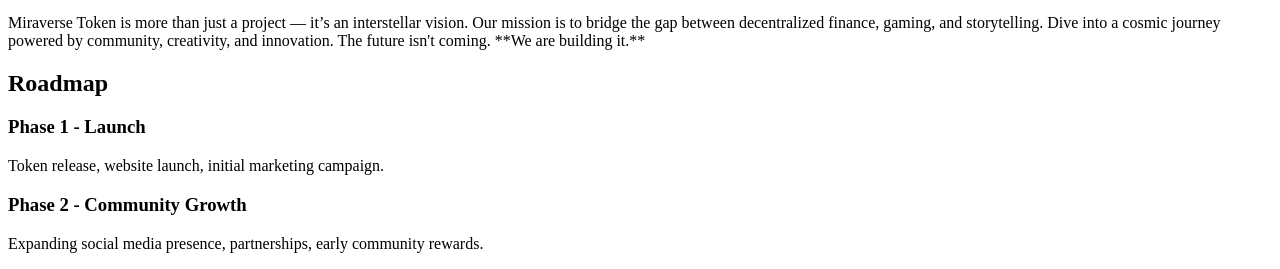
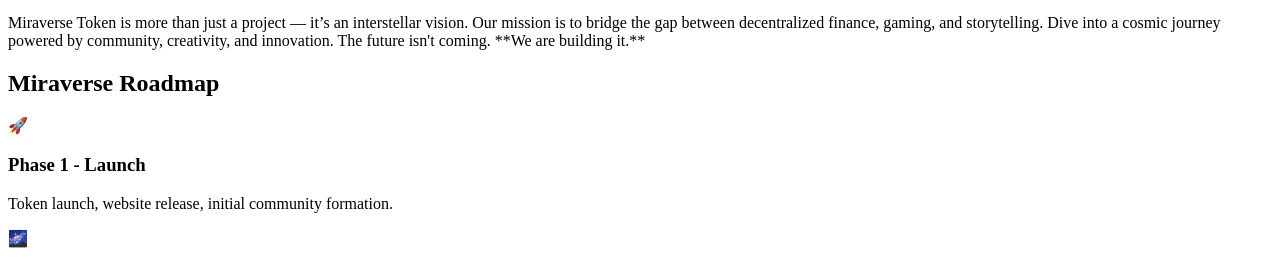
Before and after one commit to PumpaCto/Miraverse, a React (Create React App) app: page / in a window 1280 px wide. Both pictures are taken after a click on the button "Enter Miraverse". Shown: the part 520-789 px from the top of the page. Built offline with nearby package versions, Linux system fonts and the light colour scheme; grey boxes are pictures that could not be loaded.

Commit message:
Update Roadmap.jsx

```diff
--- a/src/components/Roadmap.jsx
+++ b/src/components/Roadmap.jsx
@@ -1,28 +1,52 @@
 import React from 'react';
+
+const steps = [
+  {
+    title: 'Phase 1 - Launch',
+    description: 'Token launch, website release, initial community formation.',
+    icon: '🚀',
+  },
+  {
+    title: 'Phase 2 - Growth',
+    description: 'Expanding social media presence, early partnerships.',
+    icon: '🌌',
+  },
+  {
+    title: 'Phase 3 - Ecosystem',
+    description: 'Start of game development, NFT integration.',
+    icon: '🛸',
+  },
+  {
+    title: 'Phase 4 - Expansion',
+    description: 'Miraverse open-world metaverse release, CEX listings.',
+    icon: '✨',
+  },
+];
 
 const Roadmap = () => {
   return (
-    <section className="roadmap-section flex flex-col items-center justify-center min-h-screen bg-black text-white px-6 text-center">
-      <div className="max-w-4xl animate-slideInDown">
-        <h2 className="text-4xl font-bold mb-6">Roadmap</h2>
-        <div className="text-lg leading-relaxed space-y-6">
-          <div>
-            <h3 className="text-2xl font-semibold mb-2">Phase 1 - Launch</h3>
-            <p>Token release, website launch, initial marketing campaign.</p>
-          </div>
-          <div>
-            <h3 className="text-2xl font-semibold mb-2">Phase 2 - Community Growth</h3>
-            <p>Expanding social media presence, partnerships, early community rewards.</p>
-          </div>
-          <div>
-            <h3 className="text-2xl font-semibold mb-2">Phase 3 - Ecosystem Expansion</h3>
-            <p>Game development starts, NFT integrations, staking platform launch.</p>
-          </div>
-          <div>
-            <h3 className="text-2xl font-semibold mb-2">Phase 4 - Miraverse Launch</h3>
-            <p>Open-world metaverse release, major CEX listings, global marketing push.</p>
-          </div>
+    <section id="roadmap" className="relative flex flex-col items-center justify-center min-h-screen bg-gradient-to-b from-black via-indigo-900 to-black text-white px-8 text-center overflow-hidden">
+
+      {/* Yıldız Arka Plan */}
+      <div className="absolute inset-0 pointer-events-none opacity-20">
+        <div className="stars"></div>
+      </div>
+
+      {/* Başlık */}
+      <div className="relative z-10 max-w-4xl animate-fadeIn">
+        <h2 className="text-4xl md:text-5xl font-bold mb-12">Miraverse Roadmap</h2>
+
+        {/* Adımlar */}
+        <div className="grid grid-cols-1 md:grid-cols-2 gap-10">
+          {steps.map((step, index) => (
+            <div key={index} className="bg-white/5 backdrop-blur-md p-6 rounded-xl hover:bg-white/10 transition duration-300 animate-slideInUp">
+              <div className="text-5xl mb-4">{step.icon}</div>
+              <h3 className="text-2xl font-bold mb-2">{step.title}</h3>
+              <p className="text-md">{step.description}</p>
+            </div>
+          ))}
         </div>
+
       </div>
     </section>
   );
```
